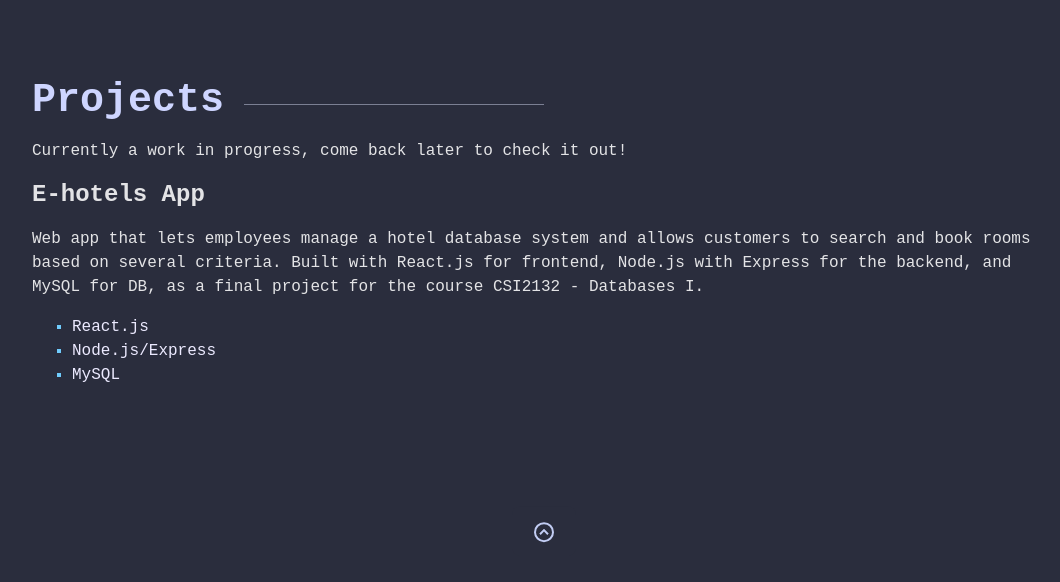
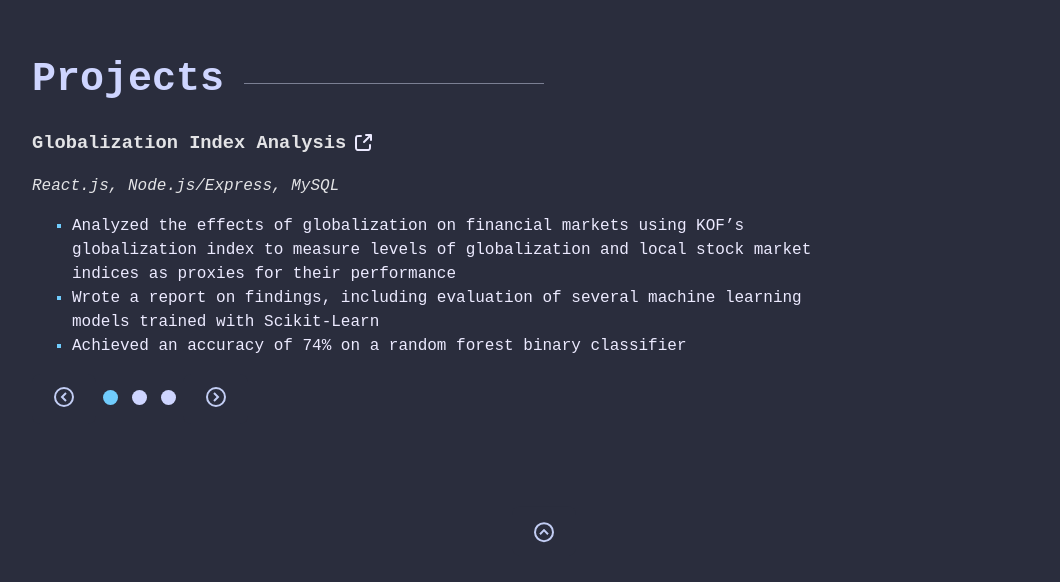
Before and after one commit to andrewbapham/andrewbapham.github.io, a React (Vite) app: page / in a window 1280 px wide. Shown: the part 2564-3146 px from the top of the page, without its empty margins (96-1156 px from the left). Built offline with nearby package versions, Linux system fonts and the light colour scheme.

Commit message:
Add Project components and section

```diff
--- /dev/null
+++ b/src/assets/components/ProjectItem.tsx
@@ -0,0 +1,62 @@
+import "./component-styles/Project.css";
+
+type ProjectItemProps = {
+  projectTitle: string;
+  githubLink?: string;
+  projectTechnologies: string;
+  projectDescription: Array<string>;
+};
+
+const defaultProps = {
+  githubLink: "",
+};
+
+export default function ProjectItem(props: ProjectItemProps) {
+  props = { ...defaultProps, ...props };
+  const { projectTitle, githubLink, projectTechnologies, projectDescription } =
+    props;
+
+  return (
+    <div className="project-item">
+      <h3 className="project-title">
+        {githubLink === "" ? (
+          projectTitle
+        ) : (
+          <>
+            <a href={githubLink} target="blank" className="project-link">
+              {projectTitle}
+              <svg
+                xmlns="http://www.w3.org/2000/svg"
+                width="24px"
+                height="24px"
+                viewBox="0 0 24 24"
+                fill="none"
+                className="link-icon"
+              >
+                <g id="Interface / External_Link">
+                  <path
+                    id="Vector"
+                    d="M10.0002 5H8.2002C7.08009 5 6.51962 5 6.0918 5.21799C5.71547 5.40973 5.40973 5.71547 5.21799 6.0918C5 6.51962 5 7.08009 5 8.2002V15.8002C5 16.9203 5 17.4801 5.21799 17.9079C5.40973 18.2842 5.71547 18.5905 6.0918 18.7822C6.5192 19 7.07899 19 8.19691 19H15.8031C16.921 19 17.48 19 17.9074 18.7822C18.2837 18.5905 18.5905 18.2839 18.7822 17.9076C19 17.4802 19 16.921 19 15.8031V14M20 9V4M20 4H15M20 4L13 11"
+                    stroke-width="2"
+                    stroke-linecap="round"
+                    stroke-linejoin="round"
+                  />
+                </g>
+              </svg>
+            </a>
+          </>
+        )}
+      </h3>
+      <div className="project-technologies">
+        <span className="tech-text">{projectTechnologies}</span>
+      </div>
+      <ul>
+        {projectDescription.map((item) => (
+          <li>
+            <span className="list-text">{item}</span>
+          </li>
+        ))}
+      </ul>
+    </div>
+  );
+}
--- a/src/assets/components/Projects.tsx
+++ b/src/assets/components/Projects.tsx
@@ -1,39 +1,40 @@
 import React from "react";
+import Slideshow from "./Slideshow";
+import ProjectItem from "./ProjectItem";
 
 function Projects() {
   return (
     <div className="main-content section-container">
       <h1 className="section-header">Projects</h1>
-      <p>Currently a work in progress, come back later to check it out!</p>
       <div className="project-container">
-        <div className="project-slide">
-          <h2 className="project-title">
-            <a
-              href="https://github.com/andrewbapham/ehotels-app"
-              target={"_blank"}
-            >
-              E-hotels App
-            </a>
-          </h2>
-          <p className="project-description">
-            Web app that lets employees manage a hotel database system and
-            allows customers to search and book rooms based on several criteria.
-            Built with React.js for frontend, Node.js with Express for the
-            backend, and MySQL for DB, as a final project for the course CSI2132
-            - Databases I.
-          </p>
-          <ul>
-            <li>
-              <span className="list-text">React.js</span>
-            </li>
-            <li>
-              <span className="list-text">Node.js/Express</span>
-            </li>
-            <li>
-              <span className="list-text">MySQL</span>
-            </li>
-          </ul>
-        </div>
+        <Slideshow delay={4000}>
+          <ProjectItem
+            projectTitle="Globalization Index Analysis"
+            projectTechnologies="React.js, Node.js/Express, MySQL"
+            projectDescription={[
+              "Analyzed the effects of globalization on financial markets using KOF’s globalization index to measure levels of globalization and local stock market indices as proxies for their performance",
+              "Wrote a report on findings, including evaluation of several machine learning models trained with Scikit-Learn",
+              "Achieved an accuracy of 74% on a random forest binary classifier",
+            ]}
+            githubLink="https://github.com/andrewbapham/ehotels-app"
+          />
+          <ProjectItem
+            projectTitle="E-hotels App"
+            projectTechnologies="React.js, Node.js/Express, MySQL"
+            projectDescription={[
+              "Developed a full-stack web app that allows customers to search and book hotel rooms, and employees to create and manage hotel chains",
+              "Built a front-end using React, and a back-end in Node.js/Express using MySQL as a database",
+            ]}
+            githubLink="https://github.com/andrewbapham/ehotels-app"
+          />
+          <ProjectItem
+            projectTitle="Self-Hosted Websites"
+            projectTechnologies="React, HTML/CSS, Nginx, Linux"
+            projectDescription={[
+              "Built websites for family with React and self-hosted them on an Nginx server running on a Raspberry Pi",
+            ]}
+          />
+        </Slideshow>
       </div>
     </div>
   );
--- /dev/null
+++ b/src/assets/components/component-styles/Project.css
@@ -0,0 +1,23 @@
+.tech-text {
+  font-style: italic;
+}
+
+.project-title {
+  width: max-content;
+}
+
+.project-link:hover > .link-icon > g > path {
+  stroke: var(--teal);
+}
+
+.link-icon > g > path {
+  stroke: var(--lightest-slate);
+}
+
+.link-icon {
+  margin-left: 5px;
+}
+
+.project-link {
+  display: flex;
+}
```
